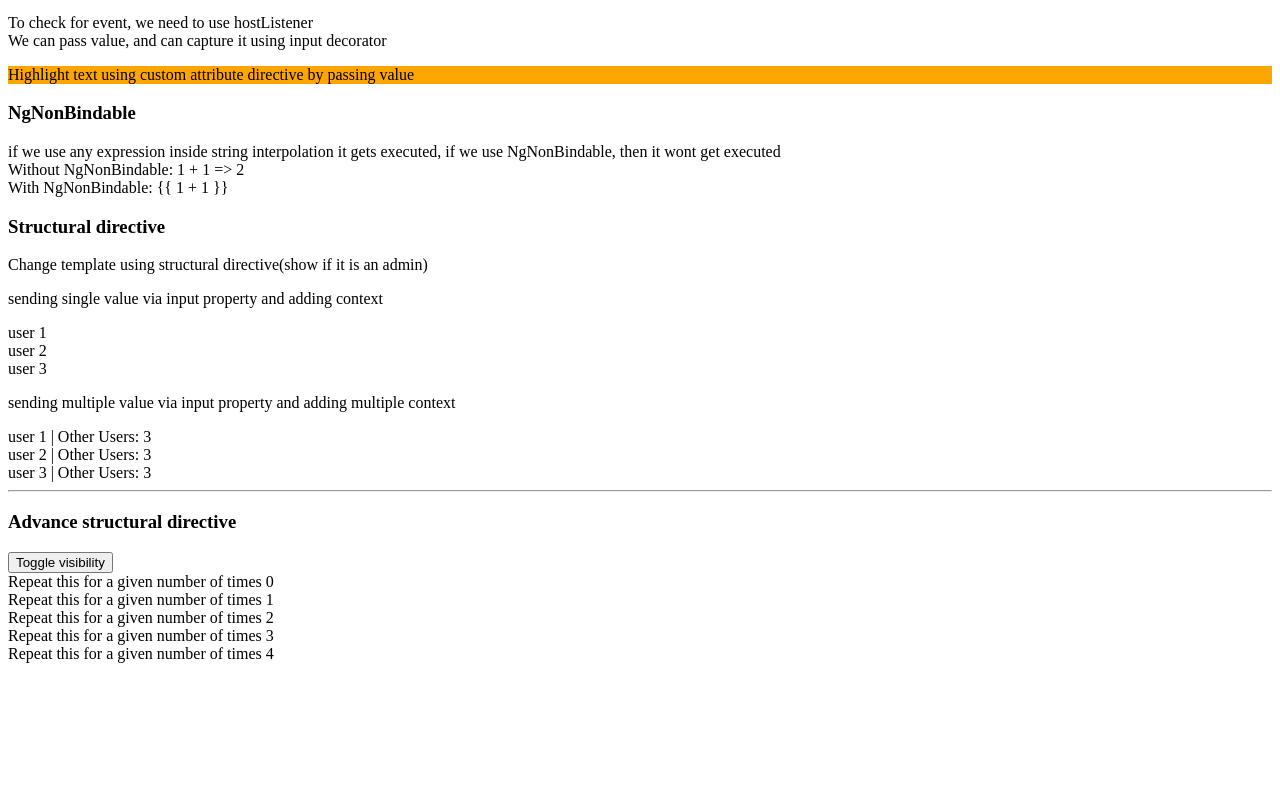
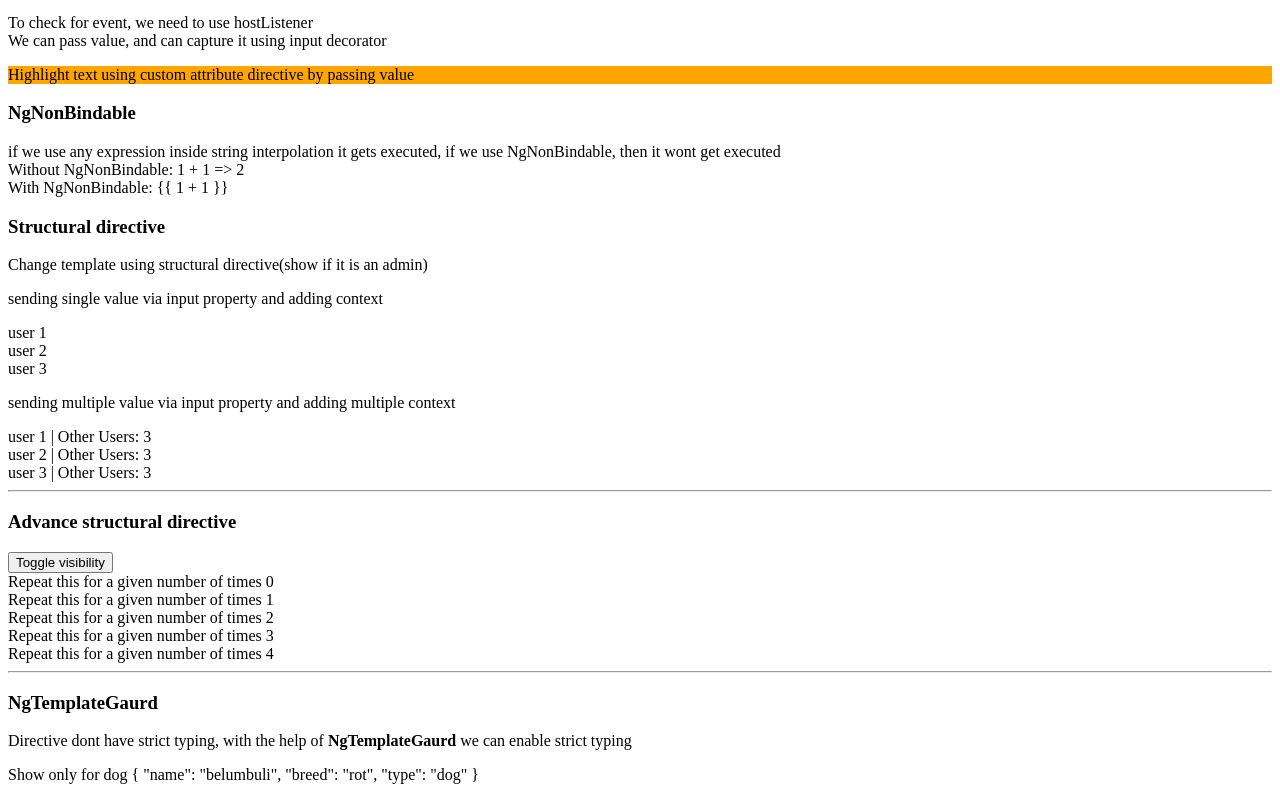
Before and after one commit to sreedhar-eg1/Angular-practice, an Angular app: page / in a window 1280 px wide. Shown: the part 2424-3216 px from the top of the page. Before the commit the page ends 3095 px from the top, so only its background shows below. Built offline with nearby package versions, Linux system fonts and the light colour scheme.

Commit message:
feature - ngTemplateGuard

```diff
--- a/src/app/app.component.html
+++ b/src/app/app.component.html
@@ -195,3 +195,13 @@
     <div>Repeat this for a given number of times {{ ind }}</div>
   </ng-template>
 </div>
+
+<hr />
+<div>
+  <h3>NgTemplateGaurd</h3>
+  <p>
+    Directive dont have strict typing, with the help of
+    <strong>NgTemplateGaurd</strong> we can enable strict typing
+  </p>
+  <div *appIsDog="animal()">Show only for dog {{ animal() | json }}</div>
+</div>
--- a/src/app/app.component.ts
+++ b/src/app/app.component.ts
@@ -26,6 +26,8 @@ import { HasPermissionDirective } from './directives/has-permission.directive';
 import { DynamicListDirective } from './directives/dynamic-list.directive';
 import { ShowIfDirective } from './directives/show-if.directive';
 import { RepeatTimesDirective } from './directives/repeat-times.directive';
+import { IsDogDirective } from './directives/is-dog.directive';
+import { Animal } from './models/animal.model';
 
 @Component({
   selector: 'app-root',
@@ -52,7 +54,8 @@ import { RepeatTimesDirective } from './directives/repeat-times.directive';
     HasPermissionDirective,
     DynamicListDirective,
     ShowIfDirective,
-    RepeatTimesDirective
+    RepeatTimesDirective,
+    IsDogDirective
   ],
   templateUrl: './app.component.html',
   styleUrl: './app.component.scss',
@@ -91,6 +94,11 @@ export class AppComponent implements OnInit {
   num$ = from(this.users)!;
 
   fillColor = signal('rgb(255, 0, 0)');
+  animal = signal<Animal>({
+    name: 'belumbuli',
+    breed: 'rot',
+    type: 'dog'
+  })
 
   getComponent() {
     return this.isAdmin() ? AdminProfileComponent : UserProfileComponent;
--- /dev/null
+++ b/src/app/directives/is-dog.directive.ts
@@ -0,0 +1,34 @@
+import {
+  Directive,
+  inject,
+  input,
+  OnChanges,
+  SimpleChanges,
+  TemplateRef,
+  ViewContainerRef,
+} from '@angular/core';
+import { Animal, Dog, isDog } from '../models/animal.model';
+
+@Directive({
+  selector: '[appIsDog]',
+})
+export class IsDogDirective implements OnChanges {
+  private templateRef = inject(TemplateRef<any>);
+  private viewContainerRef = inject(ViewContainerRef);
+
+  appIsDog = input<Animal>();
+
+  constructor() {}
+
+  ngOnChanges(changes: SimpleChanges): void {
+    if (isDog(this.appIsDog()!)) {
+      this.viewContainerRef.createEmbeddedView(this.templateRef);
+    } else {
+      this.viewContainerRef.clear();
+    }
+  }
+
+  static ngTemplateGuard__appIsDog(dir: IsDogDirective, state: Animal): state is Dog {
+    return true
+  }
+}
--- /dev/null
+++ b/src/app/models/animal.model.ts
@@ -0,0 +1,16 @@
+export interface Cat {
+  name: string;
+  type: 'cat';
+}
+
+export interface Dog {
+  name: string;
+  breed?: string;
+  type: 'dog';
+}
+
+export type Animal = Cat | Dog;
+
+export const isDog = (animal: Animal): animal is Dog => {
+  return (animal as Dog).breed !== undefined;
+};
```
Also changed, not shown: 1 other file (tests, documents, lock files or other folders).
